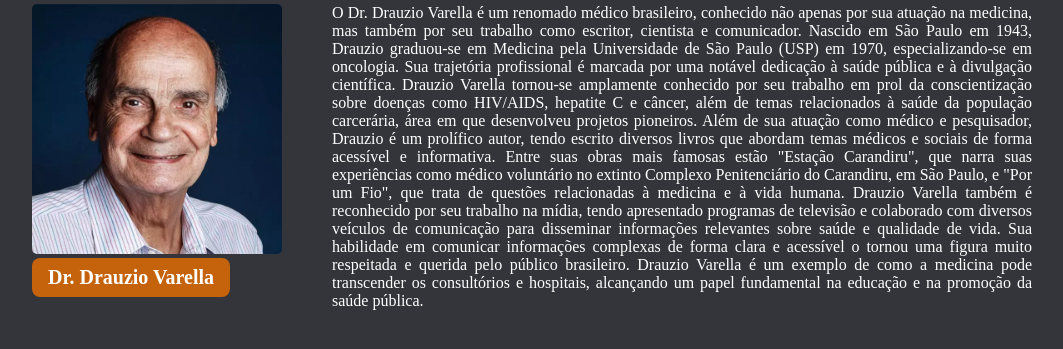
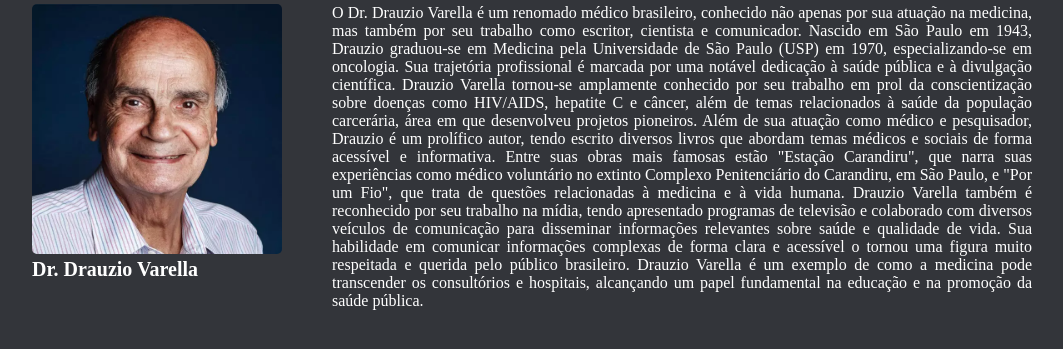
Before and after one commit to jpcadinelli/lab-prog-frontend_uss, a Flask app: page /ministrantes/1 in a window 1280 px wide. Shown: the part 105-454 px from the top of the page, without its empty margins (108-1171 px from the left). Run offline with Flask 3, Linux system fonts and the light colour scheme.

Commit message:
:lipstick: feat: ajuste na classe do h2

```diff
--- a/congresso-saude-e-bem-estar/static/css/index.css
+++ b/congresso-saude-e-bem-estar/static/css/index.css
@@ -18,7 +18,7 @@ body {
     background: var(--cinza);
 }
 
-h1, h2 {
+h1, .h2 {
     background-color: var(--laranja);
     width: max-content;
     padding: .5rem 1rem;
```
